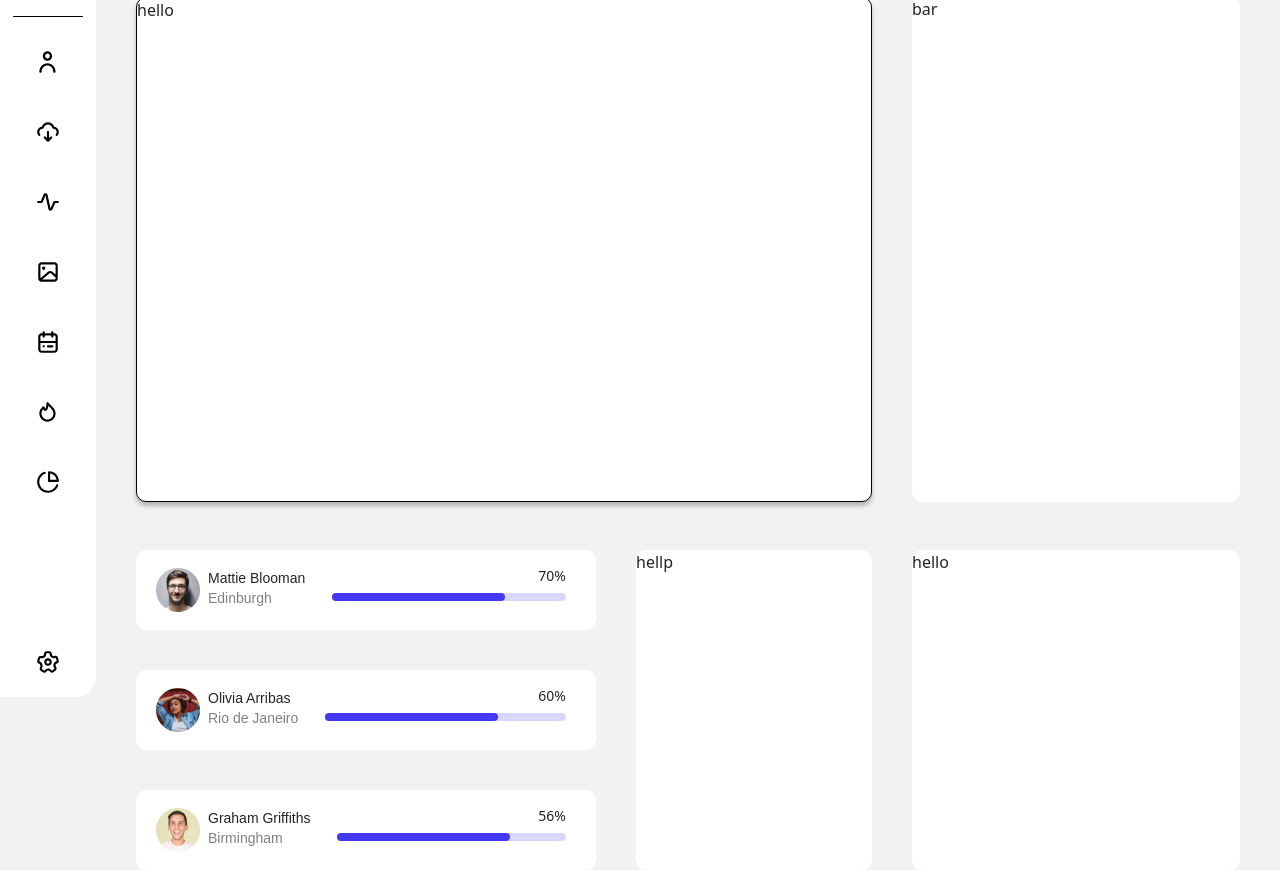
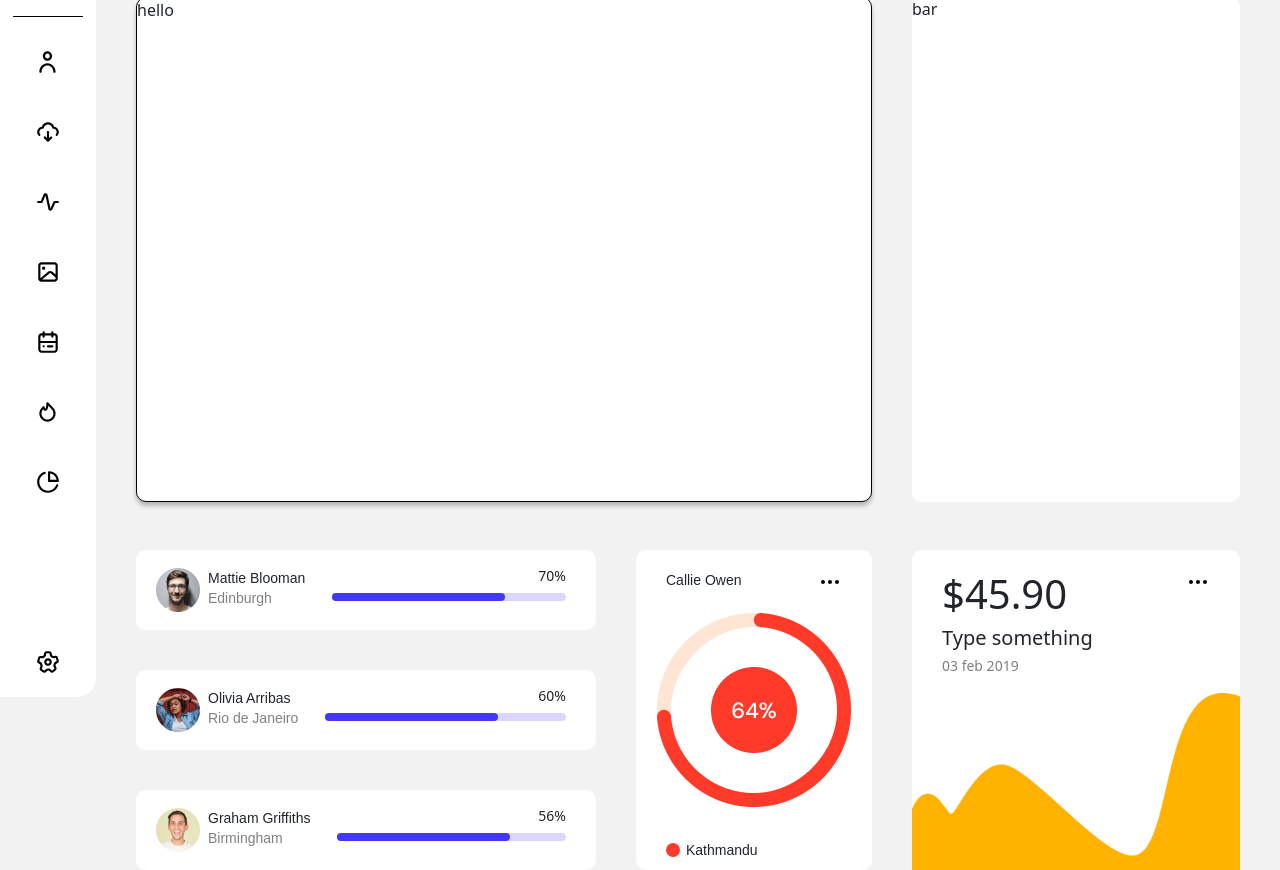
Before and after one commit to ahmetbasliogoo/dashboard, a website: page app/index.html in a window 1280 px wide. Shown: the part 103-973 px from the top of the page. Drawn offline with nearby package versions, Linux system fonts and the light colour scheme; files that its build step writes are made by us from their sources.

Commit message:
add bottom-right feature

```diff
--- a/app/assets/sass/styles.scss
+++ b/app/assets/sass/styles.scss
@@ -39,8 +39,15 @@ $menu-width: 96px;
     }
 
     &__icons {
+      display: -webkit-box;
+      display: -ms-flexbox;
       display: flex;
+      -webkit-box-orient: vertical;
+      -webkit-box-direction: normal;
+      -ms-flex-direction: column;
       flex-direction: column;
+      -webkit-box-align: center;
+      -ms-flex-align: center;
       align-items: center;
       cursor: pointer;
 
@@ -268,16 +275,103 @@ $menu-width: 96px;
 
         background: #FFFFFF;
         border-radius: 10px;
+        &__top{
+          height: 40px;
+          padding-top:20px;
+          display: flex;
+          justify-content: space-between;
+          img{
+            height: 24px;
+            width: 24px;
+            margin-right: 30px;
+            &:hover{
+              cursor: pointer;
+            }
+          }
+          h5{
+            margin-left: 30px;
+            font-family: sans-serif;
+            font-style: normal;
+            font-weight: normal;
+            font-size: 14px;
+            line-height: 20px;
+          }
+        }
+        &__mid{
+          height: 195px;
+          width: 195px;
 
+          margin: 23px auto 22px;
+        }
+        &__bottom{
+          height: 40px;
+          padding-left: 30px;
+          display: flex;
+          align-items: center;
+          img{
+            height: 14px;
+            width: 14px;
+
+
+          }
+          h5{
+            font-family: sans-serif;
+            font-style: normal;
+            font-weight: normal;
+            font-size: 14px;
+            line-height: 20px;
+            margin-bottom: 0px;
+            margin-left: 6px;
+          }
+        }
       }
 
       &__right {
         height: 320px;
-        background: aqua;
         margin-left: 40px;
-
         background: #FFFFFF;
         border-radius: 10px;
+        position: relative;
+        display: flex;
+        justify-content: space-between;
+        z-index: 0;
+        &__info{
+          margin-left: 30px;
+          margin-top: 20px;
+          h1{
+            font-size: 40px;
+          }
+          h2{
+            font-size: 20px;
+          }
+          h3{
+            font-size: 14px;
+            color: gray;
+          }
+        }
+        &__icon{
+          margin-top: 18px;
+          margin-right: 30px;
+          z-index: 100;
+          img{
+
+            height: 24px;
+            width:24px;
+
+          }
+          &:hover{
+            cursor: pointer;
+          }
+
+        }
+        &>img{
+          width: 100%;
+          position: absolute;
+          bottom:0px;
+          object-fit: contain;
+          z-index: 10;
+        }
+
 
       }
     }
--- a/app/index.html
+++ b/app/index.html
@@ -12,6 +12,7 @@
     </head>
     <body>
         <div class="entry">
+            <!--left menu -->
             <div class="entry__menu">
                 <div class="entry__menu__logo">
                     <img alt="logo" src="assets/images/Logo.png">
@@ -45,10 +46,10 @@
                     <div class="entry__menu__icons__img entry__menu__icons__img--setting-icon">
                         <img alt="" src="assets/images/Icon%208.svg">
                     </div>
+                </div>
+            </div>
 
 
-                </div>
-            </div>
             <div class="entry__content">
                 <div class="entry__content__search-and-icons">
                     <div class="entry__content__search-and-icons__search">
@@ -72,8 +73,8 @@
                             <img src="assets/images/User%203.png">
                             <img class="entry__content__search-and-icons__icons__icon__badge entry__content__search-and-icons__icons__icon__badge--notvisible"
                                  src="assets/images/Oval%20badge.svg"></img>
+                        </div>
 
-                        </div>
                         <div class="entry__content__search-and-icons__icons__icon">
                             <img src="assets/images/Oval%20blue.svg">
                             <img class="entry__content__search-and-icons__icons__icon__plus"
@@ -82,15 +83,13 @@
                     </div>
                 </div>
 
-                <div class="entry__content__main ">
 
-
+                <div class="entry__content__main">
                     <div class="row mb-5 nopadding">
                         <div class="col-8 nopadding">
-                            <div class="entry__content__main__chart  ">hello</div>
+                            <div class="entry__content__main__chart">hello</div>
                         </div>
                         <div class="col-4 nopadding">
-
                             <div class="entry__content__main__bars ">bar</div>
                         </div>
                     </div>
@@ -147,11 +146,36 @@
                         </div>
                         <div class="col-3 nopadding">
 
-                            <div class="entry__content__main__oval-bar ">hellp</div>
+                            <div class="entry__content__main__oval-bar ">
+                                <div class="entry__content__main__oval-bar__top">
+                                    <h5>Callie Owen</h5>
+                                    <img alt="" src="assets/images/threeDot.svg">
+                                </div>
+                                <div class="entry__content__main__oval-bar__mid">
+                                    <img alt="" src="assets/images/Statistic.png">
+                                </div>
+                                <div class="entry__content__main__oval-bar__bottom">
+                                    <img alt="" src="assets/images/Oval red.svg">
+                                    <h5>Kathmandu</h5>
+                                </div>
+
+
+                            </div>
                         </div>
                         <div class="col-4 nopadding">
 
-                            <div class="entry__content__main__right ">hello</div>
+                            <div class="entry__content__main__right ">
+                                <div class="entry__content__main__right__info">
+
+                                    <h1>$45.90</h1>
+                                    <h2>Type something</h2>
+                                    <h3>03 feb 2019</h3>
+                                </div>
+                                <div class="entry__content__main__right__icon">
+                                    <img  src="assets/images/threeDot.svg" >
+                                </div>
+                                <img  src="assets/images/Shape.png">
+                            </div>
                         </div>
                     </div>
                 </div>
```
Also changed, not shown: app/assets/images/Oval red.svg (added), app/assets/images/Shape.png (added), app/assets/images/Statistic.png (added), app/assets/images/threeDot.svg (added), app/assets/sass/styles.css, 1 other file.
